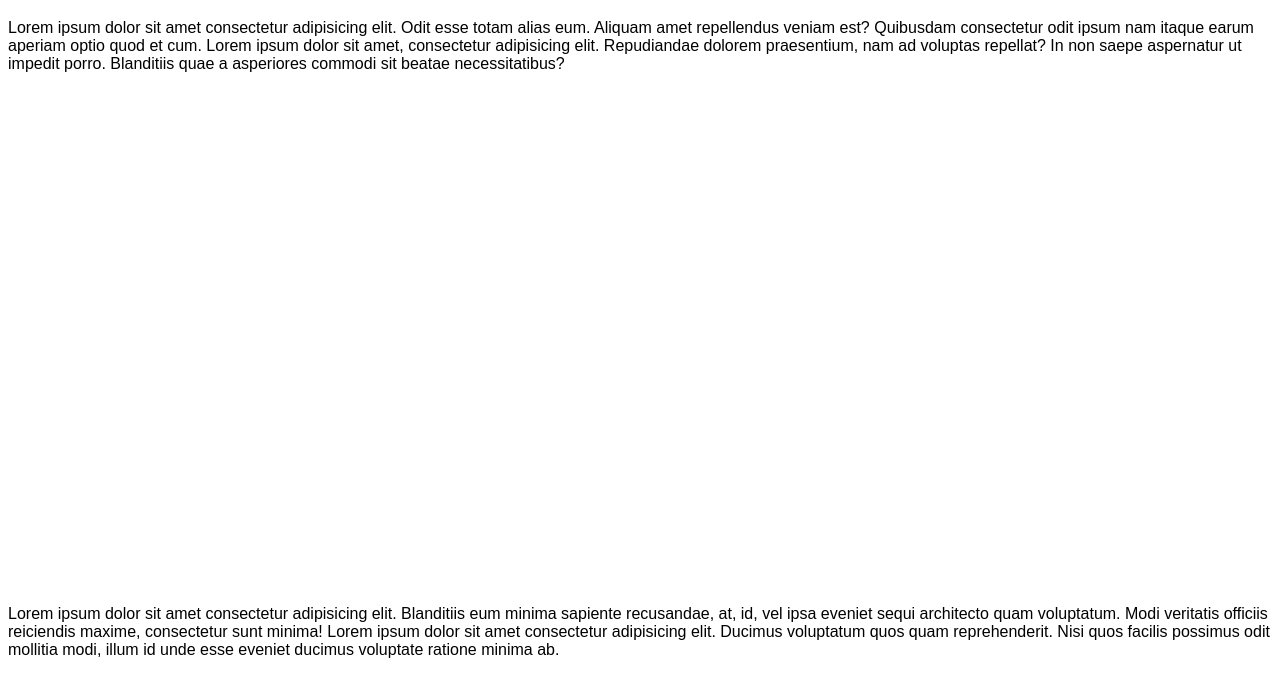
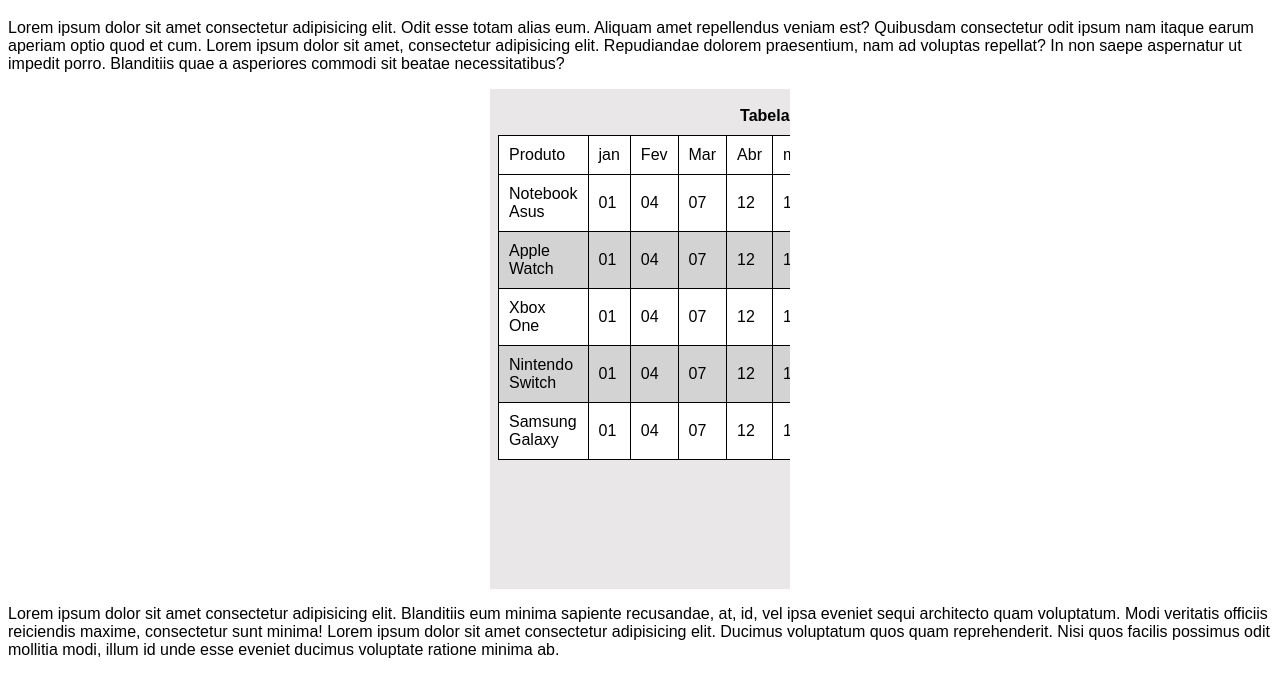
Before and after one commit to ThiagoPortoFreire/html5-css3-modulo-3-e-42, a plain HTML site: page exercises/ex24/iframe002.html in a window 1280 px wide. Shown: the part 61-758 px from the top of the page. Drawn offline with Linux system fonts and the light colour scheme.

Commit message:
Update iframe002.html
pequeno update

```diff
--- a/exercises/ex24/iframe002.html
+++ b/exercises/ex24/iframe002.html
@@ -20,7 +20,9 @@
     <h1>Teste com iframe</h1>
     <p>Lorem ipsum dolor sit amet consectetur adipisicing elit. Odit esse totam alias eum. Aliquam amet repellendus veniam est? Quibusdam consectetur odit ipsum nam itaque earum aperiam optio quod et cum. Lorem ipsum dolor sit amet, consectetur adipisicing elit. Repudiandae dolorem praesentium, nam ad voluptas repellat? In non saepe aspernatur ut impedit porro. Blanditiis quae a asperiores commodi sit beatae necessitatibus?</p>
 
-    <iframe src="pag001.html" frameborder="0" height="500px" width="500px"></iframe>
+    <iframe src="PaginasExtras/pag001.html" frameborder="0" height="500px" width="500px">
+        <p class="erro">Infelizmente seu navegador não é compativel com isso!</p>
+    </iframe>
 
     <p>Lorem ipsum dolor sit amet consectetur adipisicing elit. Blanditiis eum minima sapiente recusandae, at, id, vel ipsa eveniet sequi architecto quam voluptatum. Modi veritatis officiis reiciendis maxime, consectetur sunt minima! Lorem ipsum dolor sit amet consectetur adipisicing elit. Ducimus voluptatum quos quam reprehenderit. Nisi quos facilis possimus odit mollitia modi, illum id unde esse eveniet ducimus voluptate ratione minima ab.</p>
 </body>
```
